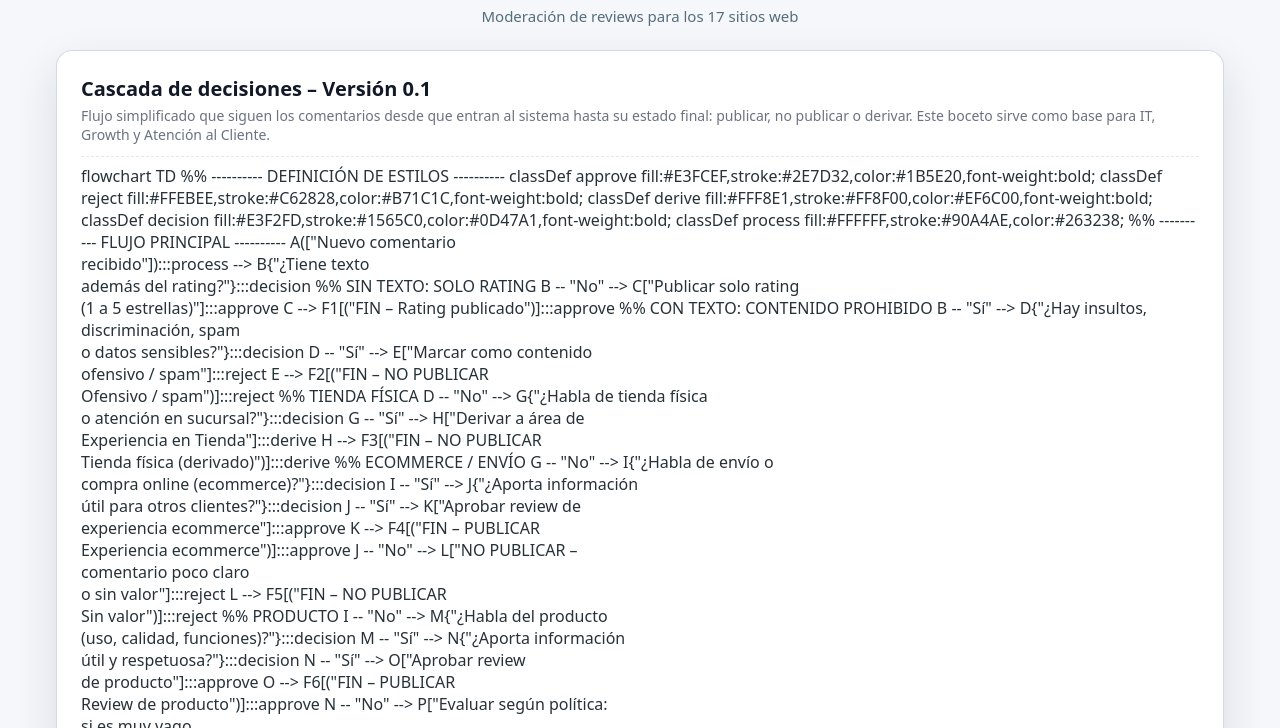
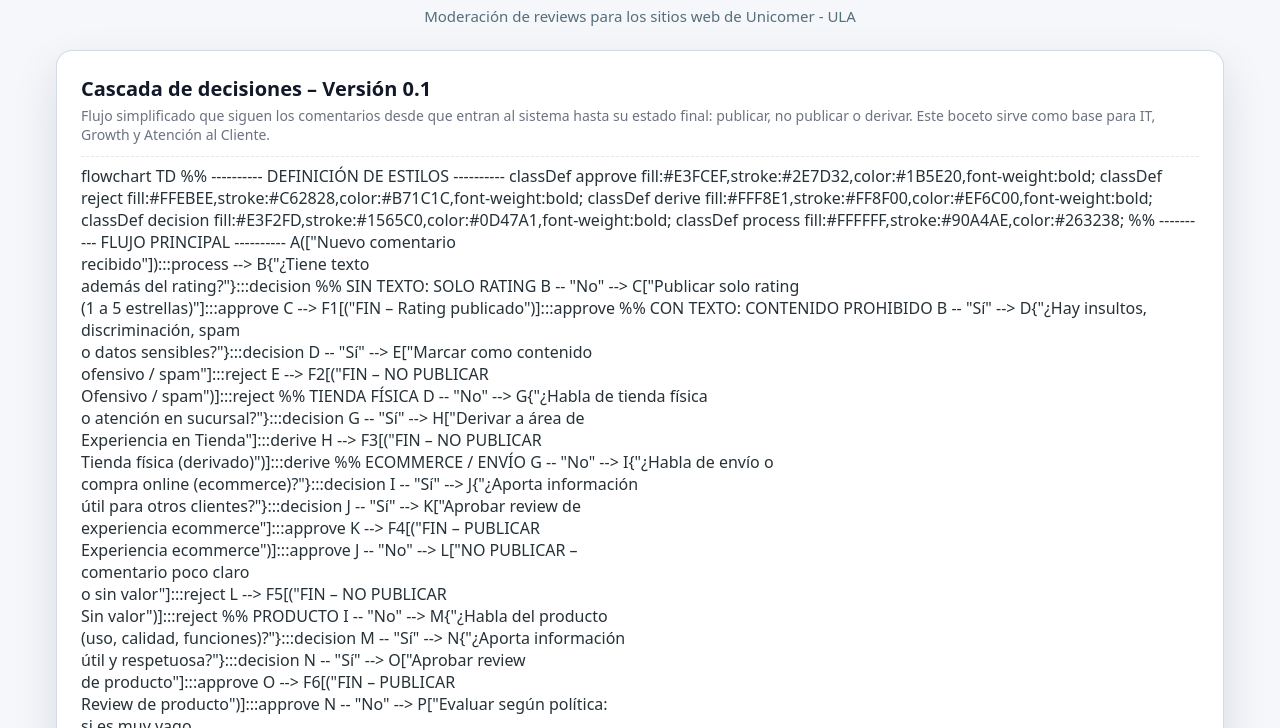
Before and after one commit to haidyduenas/review-moderation-flow, a plain HTML site: page index.html in a window 1280 px wide. Shown: the part 72-800 px from the top of the page. Drawn offline with Linux system fonts and the light colour scheme; a script that the page names is missing.

Commit message:
Update index.html

```diff
--- a/index.html
+++ b/index.html
@@ -140,7 +140,7 @@
   <div class="page">
     <header>
       <h1>DIAGRAMA DE FLUJO</h1>
-      <p>Moderación de reviews para los 17 sitios web</p>
+      <p>Moderación de reviews para los sitios web de Unicomer - ULA </p>
     </header>
 
     <section class="diagram-card">
```
